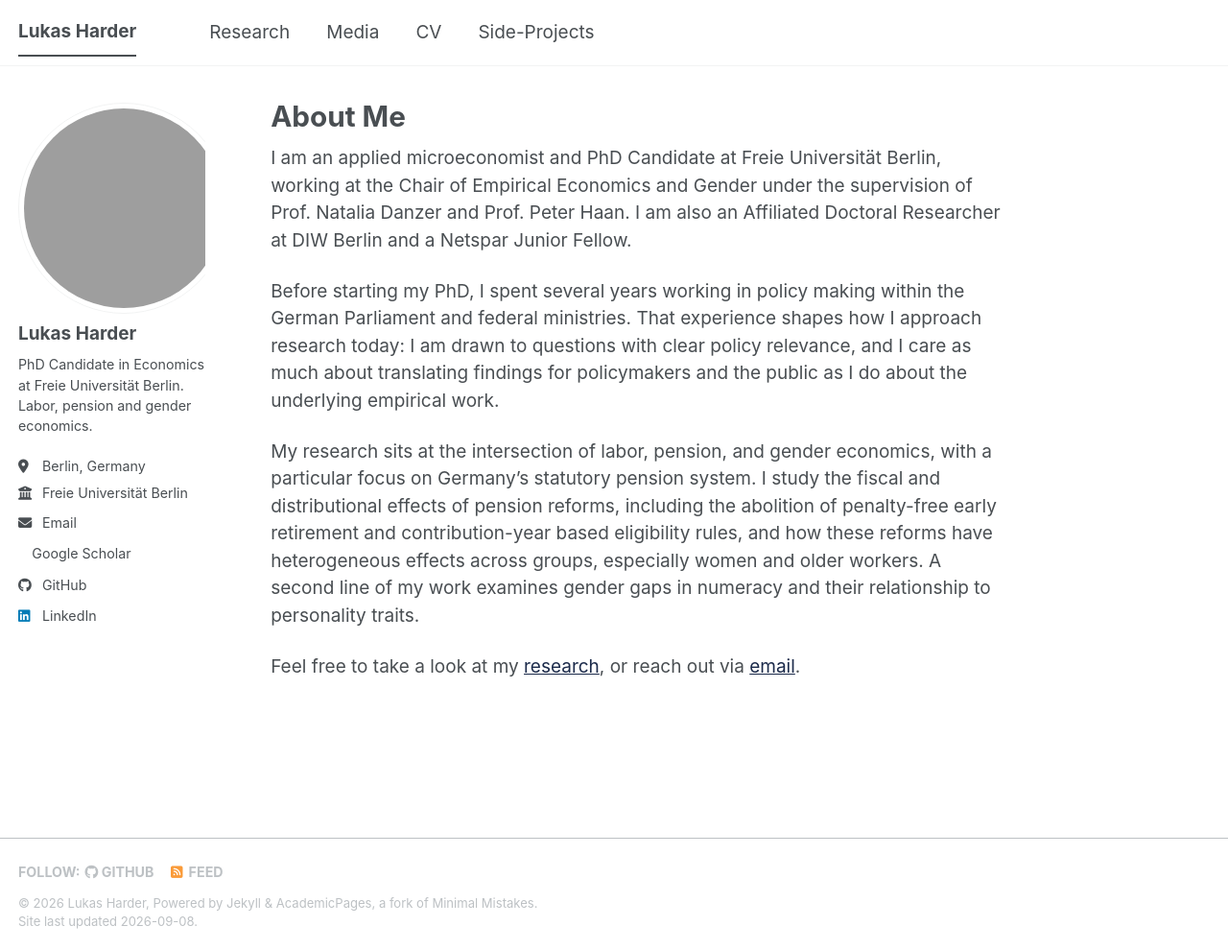
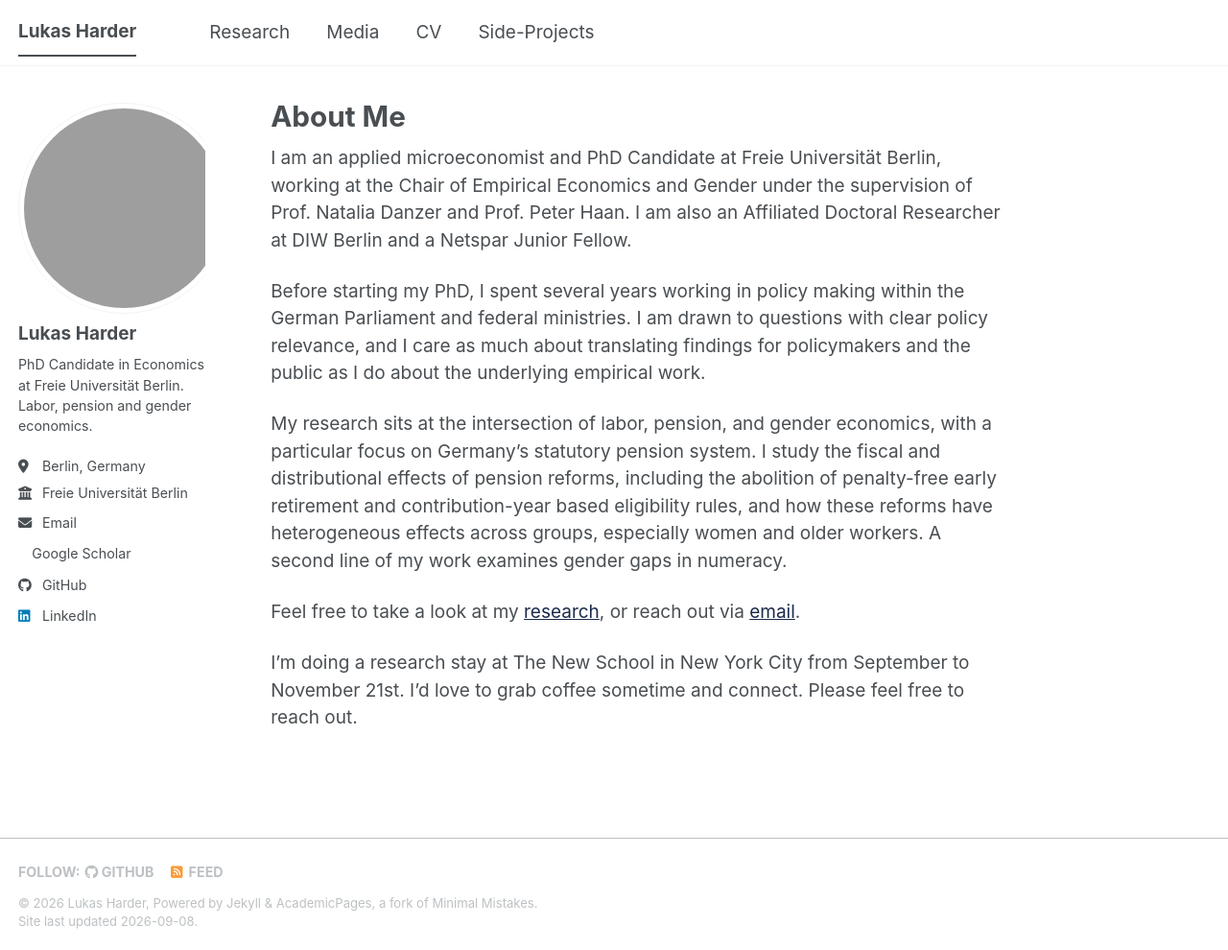
Before and after one commit to lukasharder/lukasharder.github.io, a Jekyll site: the page built from _pages/about.md, in a window 1280 px wide and 990 px high. Shown: the whole window at 96% size. Built offline with Jekyll 4.4.1, drawn with Linux system fonts in a browser that asks for light colours; a style sheet for code colours, icons or effects is not loaded.

Commit message:
Revise about page content and add research stay details
Updated the about page to remove redundancy and add information about a research stay.

```diff
--- a/_pages/about.md
+++ b/_pages/about.md
@@ -10,9 +10,10 @@ redirect_from:
 
 I am an applied microeconomist and PhD Candidate at Freie Universität Berlin, working at the Chair of Empirical Economics and Gender under the supervision of Prof. Natalia Danzer and Prof. Peter Haan. I am also an Affiliated Doctoral Researcher at DIW Berlin and a Netspar Junior Fellow.
 
-Before starting my PhD, I spent several years working in policy making within the German Parliament and federal ministries. That experience shapes how I approach research today: I am drawn to questions with clear policy relevance, and I care as much about translating findings for policymakers and the public as I do about the underlying empirical work.
+Before starting my PhD, I spent several years working in policy making within the German Parliament and federal ministries. I am drawn to questions with clear policy relevance, and I care as much about translating findings for policymakers and the public as I do about the underlying empirical work.
 
-My research sits at the intersection of labor, pension, and gender economics, with a particular focus on Germany's statutory pension system. I study the fiscal and distributional effects of pension reforms, including the abolition of penalty-free early retirement and contribution-year based eligibility rules, and how these reforms have heterogeneous effects across groups, especially women and older workers. A second line of my work examines gender gaps in numeracy and their relationship to personality traits.
-
+My research sits at the intersection of labor, pension, and gender economics, with a particular focus on Germany's statutory pension system. I study the fiscal and distributional effects of pension reforms, including the abolition of penalty-free early retirement and contribution-year based eligibility rules, and how these reforms have heterogeneous effects across groups, especially women and older workers. A second line of my work examines gender gaps in numeracy.
 
 Feel free to take a look at my [research](/publications/), or reach out via [email](mailto:lukas.harder@fu-berlin.de).
+
+I'm doing a research stay at The New School in New York City from September to November 21st. I'd love to grab coffee sometime and connect. Please feel free to reach out.
```
